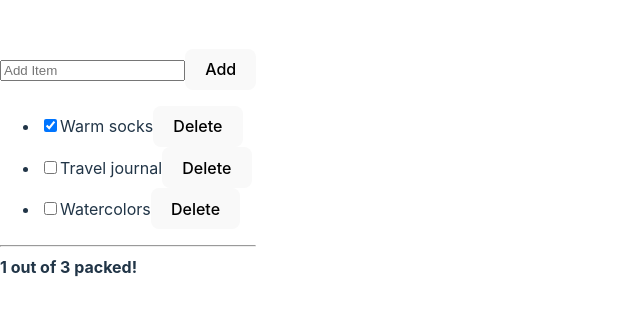
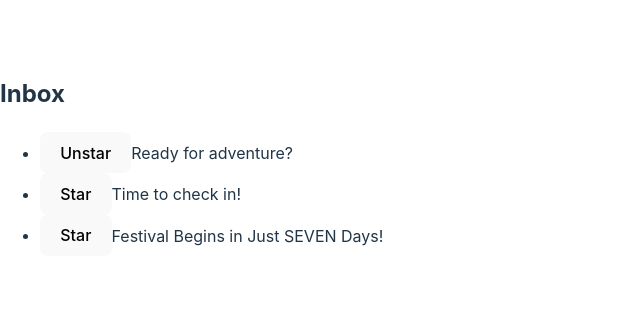
Before and after one commit to AndrewAttemptsCode/odin-my-first-react-app, a React (Vite) app: page / in a window 1280 px wide. Shown: the part 236-552 px from the top of the page, without its empty margins (0-640 px from the left). Built offline with nearby package versions, Linux system fonts and the light colour scheme.

Commit message:
Complete state structure challenge_3

```diff
--- a/src/main.jsx
+++ b/src/main.jsx
@@ -1,7 +1,7 @@
 import { StrictMode } from 'react'
 import { createRoot } from 'react-dom/client'
 import './index.css'
-import TravelPlan from './state-structure/challenge_2/App';
+import MailClient from './state-structure/challenge_3/App';
 
 
 const rootElement = document.getElementById('root');
@@ -9,6 +9,6 @@
 
 root.render(
   <StrictMode>
-  <TravelPlan />
+  <MailClient />
   </StrictMode>
 )
--- /dev/null
+++ b/src/state-structure/challenge_3/App.jsx
@@ -0,0 +1,59 @@
+import { useState } from 'react';
+import { initialLetters } from './data.js';
+import Letter from './Letter.jsx';
+
+export default function MailClient() {
+  const [letters, setLetters] = useState(initialLetters);
+  const [highlightedId, setHighlightedId] = useState(null);
+
+  function handleHover(letterId) {
+    setHighlightedId(letterId);
+  }
+
+  function handleStar(starredId) {
+    setLetters(letters.map(letter => {
+      if (letter.id === starredId) {
+        return {
+          ...letter,
+          isStarred: !letter.isStarred
+        };
+      } else {
+        return letter;
+      }
+    }));
+  }
+
+  return (
+    <>
+      <h2>Inbox</h2>
+      <ul>
+        {letters.map(letter => (
+          <Letter
+            key={letter.id}
+            letter={letter}
+            isHighlighted={
+              letter.id === highlightedId
+            }
+            onHover={handleHover}
+            onToggleStar={handleStar}
+          />
+        ))}
+      </ul>
+    </>
+  );
+}
+
+// Challenge 3 of 4: Fix the disappearing selection
+
+// There is a list of letters in state. When you hover or focus
+// a particular letter, it gets highlighted. The currently highlighted
+// letter is stored in the highlightedLetter state variable.
+// You can “star” and “unstar” individual letters, which updates
+// the letters array in state.
+
+// This code works, but there is a minor UI glitch. When you
+// press “Star” or “Unstar”, the highlighting disappears for
+// a moment. However, it reappears as soon as you move your
+// pointer or switch to another letter with keyboard. Why is
+// this happening? Fix it so that the highlighting doesn’t
+// disappear after the button click.
--- /dev/null
+++ b/src/state-structure/challenge_3/Letter.jsx
@@ -0,0 +1,26 @@
+export default function Letter({
+  letter,
+  isHighlighted,
+  onHover,
+  onToggleStar,
+}) {
+  return (
+    <li
+      style={{backgroundColor: isHighlighted ? 'lightblue' : 'transparent'
+      }}
+      onFocus={() => {
+        onHover(letter.id);
+      }}
+      onPointerMove={() => {
+        onHover(letter.id);
+      }}
+    >
+      <button onClick={() => {
+        onToggleStar(letter.id);
+      }}>
+        {letter.isStarred ? 'Unstar' : 'Star'}
+      </button>
+      {letter.subject}
+    </li>
+  )
+}
--- /dev/null
+++ b/src/state-structure/challenge_3/data.js
@@ -0,0 +1,13 @@
+export const initialLetters = [{
+  id: 0,
+  subject: 'Ready for adventure?',
+  isStarred: true,
+}, {
+  id: 1,
+  subject: 'Time to check in!',
+  isStarred: false,
+}, {
+  id: 2,
+  subject: 'Festival Begins in Just SEVEN Days!',
+  isStarred: false,
+}];
```
